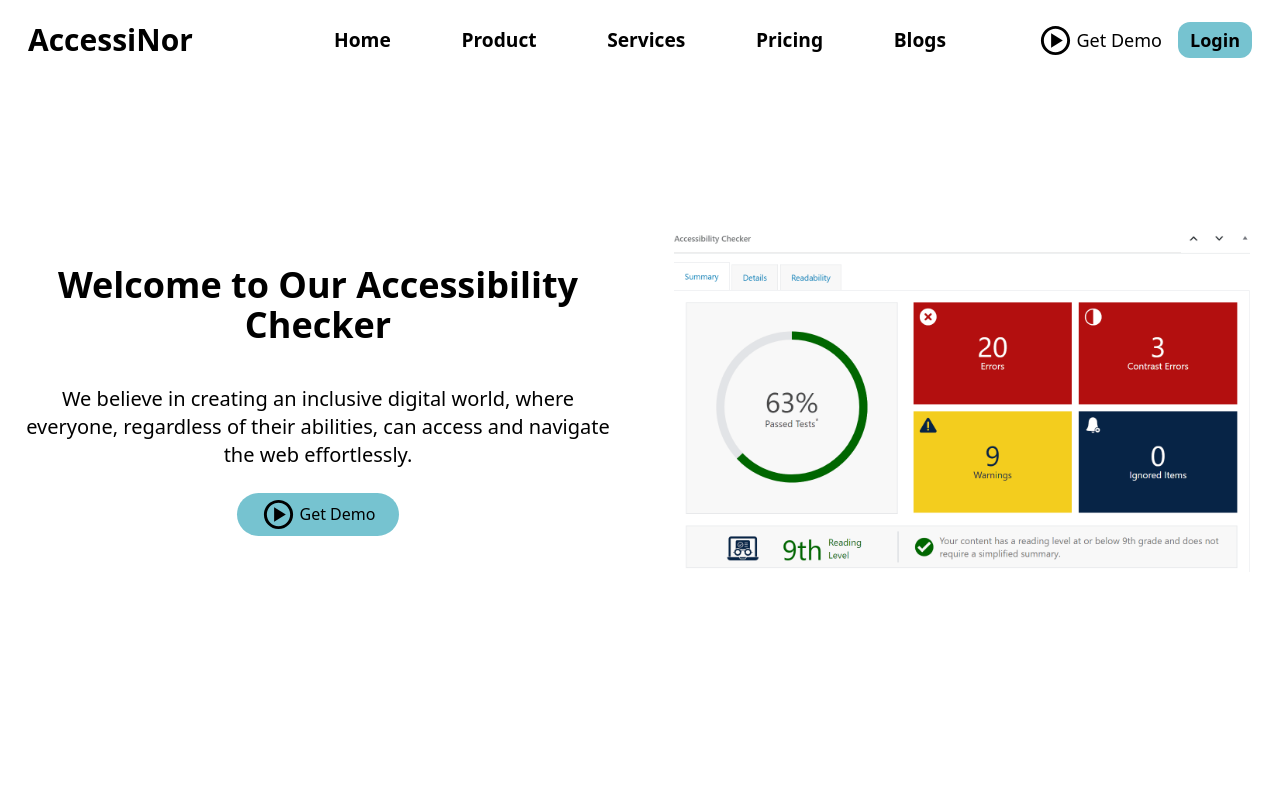
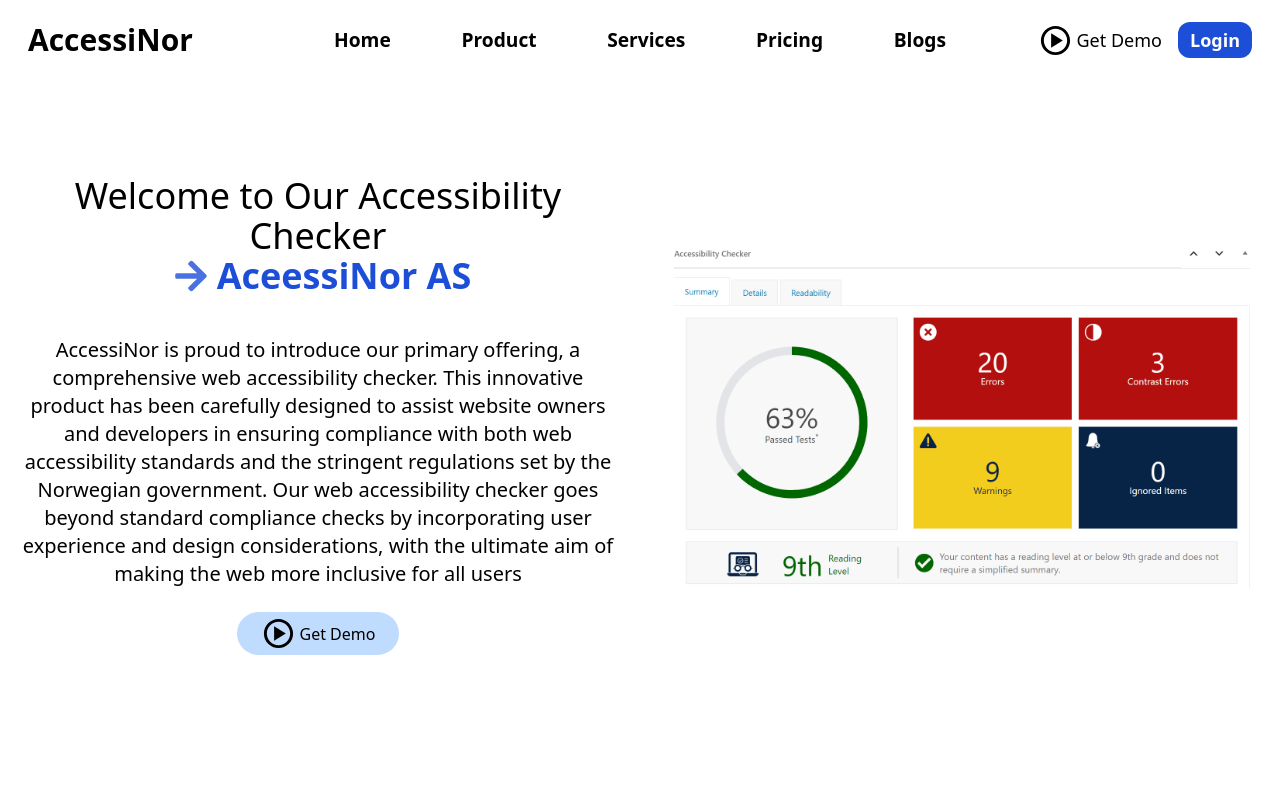
Before and after one commit to Amrit199/accessinor, a Next.js app: page / in a window 1280 px wide. Shown: the top 800 px of the page. Built offline with nearby package versions, Linux system fonts and the light colour scheme.

Commit message:
update
update

```diff
--- /dev/null
+++ b/app/Product/page.jsx
@@ -0,0 +1,9 @@
+import React from 'react'
+
+const Product = () => {
+  return (
+    <div>page</div>
+  )
+}
+
+export default Product
--- a/app/page.js
+++ b/app/page.js
@@ -6,6 +6,7 @@
 import GetStarted from "@/components/GetStarted";
 import Reaveal from "@/components/Reaveal";
 import Offers from "@/components/Offers";
+import AiIntro from "../components/AiIntro";
 
 export default function Home() {
   return (
@@ -14,6 +15,7 @@
       <Intro />
       <AuditSection />
       <Offers />
+      <AiIntro />
       <GetStarted />
     </div>
   );
--- /dev/null
+++ b/components/AiIntro.jsx
@@ -0,0 +1,43 @@
+import React from "react";
+import aiintro from "../public/automatedai.jpg";
+import Image from "next/image";
+import Readmore from "./Buttons/Readmore";
+import Reveal from "./Reaveal";
+
+const AiIntro = () => {
+  return (
+    <Reveal>
+    <div className="flex flex-col lg:flex-row items-center px-5 gap-4 py-10">
+      <div className="w-full flex items-start justify-center flex-col gap-4 px-2 lg:px-14">
+        <h1 className="text-4xl">
+          AI Integration for Effortless Accessibility
+        </h1>
+        <h1 className="text-blue-700 text-4xl font-bold">
+          Automated Accuracy Intelligence
+        </h1>
+        <p className="text-lg">
+          Our website accessibility checker leverages the power of Artificial
+          Intelligence to streamline the process of identifying and rectifying
+          accessibility issues. With cutting-edge AI algorithms, we can quickly
+          scan your website for potential barriers, and our intuitive reports
+          provide clear, actionable insights. Millions of people with
+          disabilities rely on assistive technologies to access the web, and
+          your efforts can make a significant difference in their lives.
+        </p>
+        <Readmore item={"Read more AI integration"}/>
+      </div>
+      <div className="w-full flex items-center justify-center h-full">
+        <Image
+          src={aiintro}
+          alt="accessibility checked image"
+          className="object-fill"
+          width={512}
+          height={512}
+        />
+      </div>
+    </div>
+    </Reveal>
+  );
+};
+
+export default AiIntro;
--- a/components/AuditSection.jsx
+++ b/components/AuditSection.jsx
@@ -10,24 +10,25 @@
 const AuditSection = () => {
   return (
     <Reveal>
-    <div className="w-full h-screen flex bg-[#76c3d0] flex-col lg:flex-row items-center justify-center px-5 pt-32 lg:pt-0 gap-12 overflow-hidden">
+      <div className="w-full h-full lg:h-screen flex bg-[#76c3d0] flex-col lg:flex-row items-center justify-center px-5 py-10 lg:pt-0 gap-12 overflow-hidden">
         <div className="w-full">
           <Image
             src={accessibility}
             alt="accessibility checked image"
             aria-label="hand pointing to accessible icons"
-          className="w-3/4 md:max-w-xl mx-auto lg:w-full"
+            className="w-full md:max-w-xl mx-auto lg:w-full"
           />
         </div>
         <div className=" w-full flex flex-col items-center justify-center gap-6 text-center">
           <h1 className="text-3xl font-bold">
-          We help you to make your website <span className="text-white text-4xl">Accessible</span> for everyone
+            We help you to make your website{" "}
+            <span className="text-white text-4xl">Accessible</span> for everyone
           </h1>
           <p className="text-xl mt-4">
             Our team of experts is ready to guide you in making your website ADA
             compliant.
           </p>
-          <ContactUsButton item={"Contact Our team"}/>
+          <ContactUsButton item={"Contact Our team"} />
         </div>
       </div>
     </Reveal>
--- a/components/Buttons/DemoButton.jsx
+++ b/components/Buttons/DemoButton.jsx
@@ -6,7 +6,7 @@
 
 const DemoButton = () => {
   return (
-    <Link href="/">
+    <Link href="https://web-accessibility-checker.vercel.app/dashboard/app">
       <motion.div
         className="flex items-center justify-center gap-1 text-black cursor-pointer flex-nowrap"
         whileHover={{ scale: 1.1 }}
--- a/components/Buttons/LoginButton.jsx
+++ b/components/Buttons/LoginButton.jsx
@@ -8,7 +8,7 @@
     <Link href="/login">
       <motion.button
         aria-label="Navigate to login page"
-        className="bg-[#76c3d0] font-bold rounded-full md:rounded-xl px-12 md:px-3 py-1"
+        className="bg-blue-700 text-white font-bold rounded-full md:rounded-xl px-12 md:px-3 py-1"
         whileHover={{ scale: 1.2 }}
         whileTap={{ scale: 0.9 }}
         transition={{ type: "spring", stiffness: 300, damping: 17 }}
--- a/components/GetStarted.jsx
+++ b/components/GetStarted.jsx
@@ -6,8 +6,8 @@
 
 const GetStarted = () => {
   return (
-    <div className="w-full h-full flex flex-col items-center justify-center bg-gray-200 py-16 lg:py-32">
-      <div className="w-[95%] lg:w-[70%] mx-auto bg-white p-14 lg:p-10 rounded-3xl flex flex-col items-center justify-center gap-5">
+    <div className="w-full h-full flex flex-col items-center justify-center py-16 lg:py-32">
+      <div className="w-[95%] lg:w-[70%] mx-auto bg-blue-100 p-14 lg:p-10 rounded-3xl flex flex-col items-center justify-center gap-5">
         <div>
         <h2 className="text-3xl font-bold">
           Get Started with Accessibility Today!
--- a/components/HeroSection.jsx
+++ b/components/HeroSection.jsx
@@ -5,23 +5,33 @@
 import Image from "next/image";
 import { motion } from "framer-motion";
 import Reveal from "./Reaveal";
+import { FaArrowRight } from "react-icons/fa";
 
 const HeroSection = () => {
   return (
     <Reveal>
-      <div className="w-full h-screen flex flex-col lg:flex-row items-center justify-center px-5 pt-32 lg:pt-0 gap-12 overflow-hidden">
+      <div className="w-full h-full flex flex-col lg:flex-row items-center justify-center px-5 pt-32 pb-8 lg:py-44 gap-12 overflow-hidden">
         <div className=" w-full flex flex-col items-center justify-center gap-6 text-center">
-          <h1 className="text-4xl font-bold">
+          <h1 className="text-3xl lg:text-4xl flex items-center justify-center flex-wrap">
             Welcome to Our Accessibility Checker
+            <span className="text-3xl lg:text-4xl text-blue-700 mx-2 animate-pulse">
+              <FaArrowRight />
+            </span>
+            <span className="text-blue-700 font-bold">AceessiNor AS</span>
           </h1>
 
-          <p className="text-xl mt-4">
-            We believe in creating an inclusive digital world, where everyone,
-            regardless of their abilities, can access and navigate the web
-            effortlessly.
+          <p className="text-lg lg:text-xl lg:mt-4">
+            AccessiNor is proud to introduce our primary offering, a
+            comprehensive web accessibility checker. This innovative product has
+            been carefully designed to assist website owners and developers in
+            ensuring compliance with both web accessibility standards and the
+            stringent regulations set by the Norwegian government. Our web
+            accessibility checker goes beyond standard compliance checks by
+            incorporating user experience and design considerations, with the
+            ultimate aim of making the web more inclusive for all users
           </p>
           <motion.div
-            className="bg-[#76c3d0] px-6 py-1 rounded-full"
+            className="bg-blue-200 px-6 py-1 rounded-full"
             whileHover={{ scale: 1.2 }}
             whileTap={{ scale: 0.9 }}
             transition={{ type: "spring", stiffness: 300, damping: 17 }}
@@ -34,7 +44,7 @@
             src={accessibility}
             alt="accessibility checked image"
             aria-label="hand pointing to accessible icons"
-            className="w-3/4 md:max-w-xl mx-auto lg:w-full"
+            className="w-full md:max-w-xl mx-auto lg:w-full"
           />
         </div>
       </div>
--- a/components/Intro.jsx
+++ b/components/Intro.jsx
@@ -5,15 +5,15 @@
 
 const Intro = () => {
   return (
-    <div className="w-full h-screen lg:bg-[url('/desktop.jpg')] bg-center bg-no-repeat bg-cover bg-local px-5 pt-32 lg:pt-0 border-t-[2px] flex flex-col items-center justify-center">
+    <div className="w-full h-full lg:h-screen lg:bg-[url('/desktop.jpg')] bg-center bg-no-repeat bg-cover bg-local px-5 py-10 lg:pt-0 border-t-[2px] flex flex-col items-center justify-center">
       <div className="w-full h-full relative text-center">
         <div className="lg:absolute w-full md:w-[70%] lg:w-[50%] mx-auto bg-white rounded-3xl px-2 py-3 lg:py-6 lg:top-1/4 lg:right-1/2 lg:transform lg:translate-x-1/2 lg:-translate-y-1/4">
           <Reveal>
-            <div className="flex flex-col items-center justify-center gap-10">
-              <h1 className="text-4xl font-bold text-blue-700">
+            <div className="flex flex-col items-center justify-center gap-4 lg:gap-10">
+              <h1 className="text-3xl lg:text-4xl font-bold text-blue-700">
                 Why Accessinor?
               </h1>
-              <p className="text-xl">
+              <p className=" text-lg lg:text-xl">
                 AccessiNor is proud to introduce our primary offering, a
                 comprehensive web accessibility checker. This innovative product
                 has been carefully designed to assist website owners and
--- /dev/null
+++ b/components/LoginHeader.jsx
@@ -0,0 +1,30 @@
+import React from "react";
+import Link from "next/link";
+import { RiLoginBoxLine } from "react-icons/ri";
+
+const LoginHeader = ({ heading, paragraph, linkUrl, linkName }) => {
+  return (
+    <div className="mb-10">
+      <div className="flex justify-center">
+        <RiLoginBoxLine
+          className="h-14 w-14 text-[#389f8e]"
+          aria-hidden="true"
+        />
+      </div>
+      <h2 className="mt-6 text-center text-3xl font-extrabold text-gray-900">
+        {heading}
+      </h2>
+      <p className="mt-2 text-center text-sm text-gray-600 mb-5">
+        {paragraph}{" "}
+        <Link
+          href={linkUrl}
+          className="font-medium text-[#389f8e] hover:text-[#206e61]"
+        >
+          {linkName}
+        </Link>
+      </p>
+    </div>
+  );
+};
+
+export default LoginHeader;
--- a/components/Offers.jsx
+++ b/components/Offers.jsx
@@ -10,9 +10,11 @@
   return (
     <div className="w-full md:w-[85%] lg:w-[90%] mx-auto h-full">
       <div className="flex flex-col items-center justify-center gap-14 py-16 lg:py-24">
-        <div className="flex flex-col gap-4 px-10">
-          <h3 className="flex text-4xl items-center justify-center gap-3 flex-wrap">
-            <span className="text-blue-700 font-bold text-5xl">AccessiNor</span>{" "}
+        <div className="flex flex-col items-start justify-center gap-4 px-4 lg:px-10">
+          <h3 className="flex text-3xl lg:text-4xl items-center justify-center gap-3 flex-wrap">
+            <span className="text-blue-700 font-bold text-4xl lg:text-5xl">
+              AccessiNor
+            </span>{" "}
             Solutions
             <GrServices />
           </h3>
```
Also changed, not shown: public/automatedai.jpg (added). Lines whose indentation alone changed are shown as unchanged.
